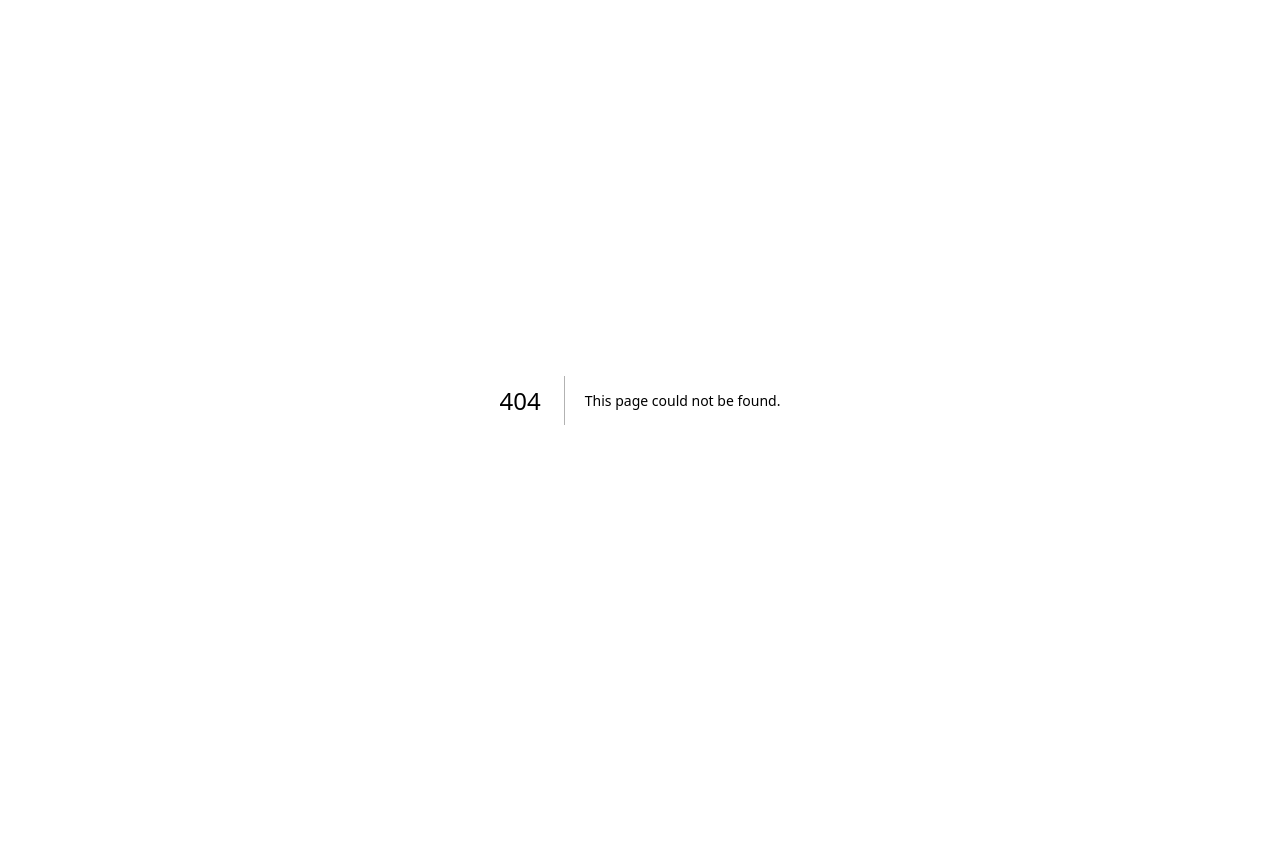
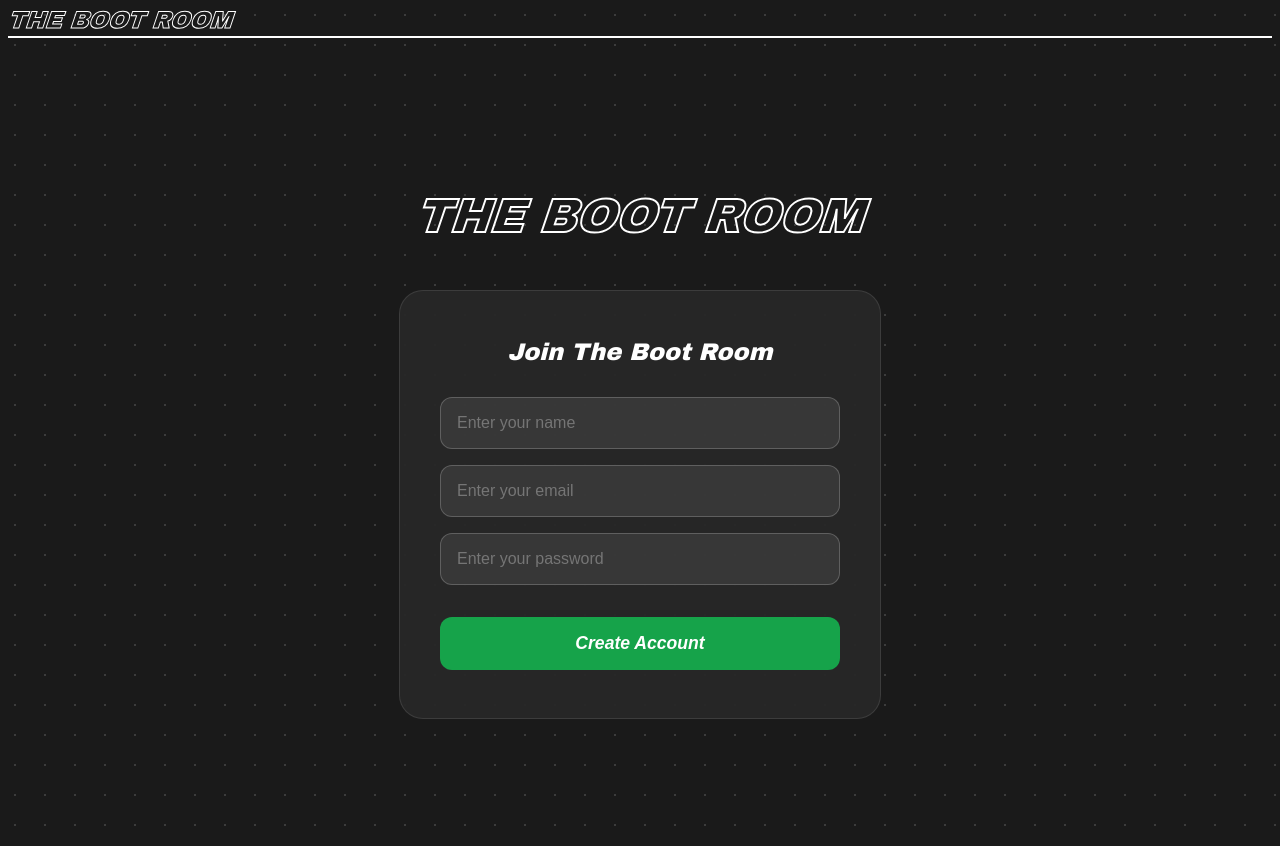
Before and after one commit to kellen-reid-sg/brapp, a Next.js app: page /signup in a window 1280 px wide. Before the commit this address had no page. Before the commit the page ends 800 px from the top, so only its background shows below. Built offline with nearby package versions, Linux system fonts and the light colour scheme.

Commit message:
Sign up page created

```diff
--- /dev/null
+++ b/app/signup/page.js
@@ -0,0 +1,176 @@
+"use client";
+
+import { useState } from 'react';
+import Link from 'next/link';
+
+const SignUpPage = () => {
+  const [formData, setFormData] = useState({
+    name: '',
+    email: '',
+    password: ''
+  });
+
+  const handleInputChange = (e) => {
+    const { name, value } = e.target;
+    setFormData(prev => ({
+      ...prev,
+      [name]: value
+    }));
+  };
+
+  const handleSubmit = (e) => {
+    e.preventDefault();
+    // Handle form submission here
+    console.log('Form submitted:', formData);
+  };
+
+  return (
+    <div className="min-h-screen">
+      {/* Top Navigation Bar */}
+      <nav className="bg-green-800 text-white shadow-md border-b-2 border-green-600">
+        <div className="container mx-auto px-4">
+          <div className="flex justify-between items-center py-3">
+            <Link href="/" className="flex items-center border-0 outline-none no-underline">
+              <span className="br-main-heading text-2xl br-logo">The Boot Room</span>
+            </Link>
+          </div>
+        </div>
+      </nav>
+
+      <div className="py-10 px-4">
+        <div className="flex flex-col items-center justify-center min-h-screen">
+        {/* Boot Room Title */}
+        <div style={{marginBottom: '3rem', textAlign: 'center'}}>
+          <h1 style={{
+            fontFamily: '"Arial Black", "Helvetica Neue", sans-serif',
+            fontSize: '3rem',
+            fontWeight: '900',
+            fontStyle: 'italic',
+            color: 'transparent',
+            WebkitTextStroke: '2px white',
+            textStroke: '2px white',
+            letterSpacing: '-0.01em',
+            transform: 'skew(-5deg)',
+            display: 'inline-block',
+            textTransform: 'uppercase',
+            marginBottom: '0'
+          }}>The Boot Room</h1>
+        </div>
+
+        {/* Sign Up Form Container */}
+        <div style={{
+          backgroundColor: 'rgba(40, 40, 40, 0.95)',
+          borderRadius: '24px',
+          padding: '48px 40px',
+          maxWidth: '400px',
+          width: '100%',
+          border: '1px solid rgba(255, 255, 255, 0.1)'
+        }}>
+          <h2 style={{
+            fontFamily: '"Arial Black", "Helvetica Neue", sans-serif',
+            color: 'white',
+            fontSize: '1.5rem',
+            fontWeight: '600',
+            fontStyle: 'italic',
+            textAlign: 'center',
+            marginBottom: '2rem',
+            marginTop: '0'
+          }}>Join The Boot Room</h2>
+
+          <form onSubmit={handleSubmit}>
+            {/* Name Input */}
+            <div style={{marginBottom: '1rem'}}>
+              <input
+                type="text"
+                name="name"
+                placeholder="Enter your name"
+                value={formData.name}
+                onChange={handleInputChange}
+                required
+                style={{
+                  width: '100%',
+                  padding: '16px',
+                  backgroundColor: 'rgba(60, 60, 60, 0.8)',
+                  border: '1px solid rgba(255, 255, 255, 0.2)',
+                  borderRadius: '12px',
+                  color: 'white',
+                  fontSize: '1rem',
+                  outline: 'none',
+                  boxSizing: 'border-box'
+                }}
+              />
+            </div>
+
+            {/* Email Input */}
+            <div style={{marginBottom: '1rem'}}>
+              <input
+                type="email"
+                name="email"
+                placeholder="Enter your email"
+                value={formData.email}
+                onChange={handleInputChange}
+                required
+                style={{
+                  width: '100%',
+                  padding: '16px',
+                  backgroundColor: 'rgba(60, 60, 60, 0.8)',
+                  border: '1px solid rgba(255, 255, 255, 0.2)',
+                  borderRadius: '12px',
+                  color: 'white',
+                  fontSize: '1rem',
+                  outline: 'none',
+                  boxSizing: 'border-box'
+                }}
+              />
+            </div>
+
+            {/* Password Input */}
+            <div style={{marginBottom: '2rem'}}>
+              <input
+                type="password"
+                name="password"
+                placeholder="Enter your password"
+                value={formData.password}
+                onChange={handleInputChange}
+                required
+                style={{
+                  width: '100%',
+                  padding: '16px',
+                  backgroundColor: 'rgba(60, 60, 60, 0.8)',
+                  border: '1px solid rgba(255, 255, 255, 0.2)',
+                  borderRadius: '12px',
+                  color: 'white',
+                  fontSize: '1rem',
+                  outline: 'none',
+                  boxSizing: 'border-box'
+                }}
+              />
+            </div>
+
+            {/* Submit Button */}
+            <button
+              type="submit"
+              style={{
+                width: '100%',
+                padding: '16px',
+                backgroundColor: '#16a34a',
+                color: 'white',
+                border: 'none',
+                borderRadius: '12px',
+                fontSize: '1.1rem',
+                fontWeight: '600',
+                cursor: 'pointer',
+                fontStyle: 'italic'
+              }}
+            >
+              Create Account
+            </button>
+          </form>
+        </div>
+        </div>
+      </div>
+    </div>
+  );
+};
+
+export default SignUpPage;
```
